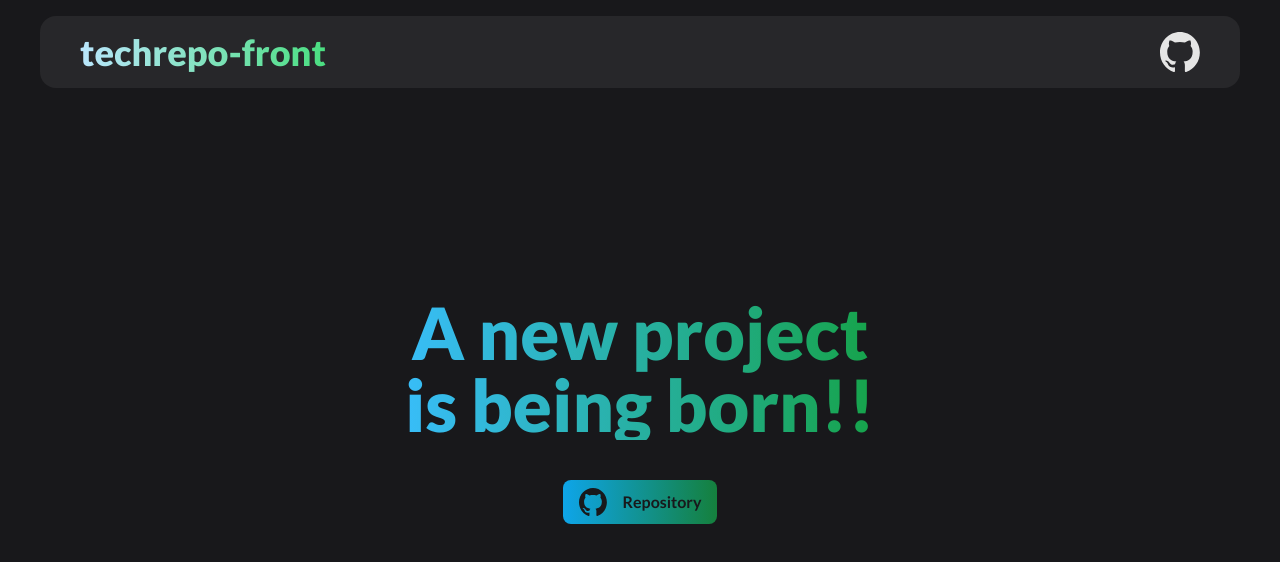
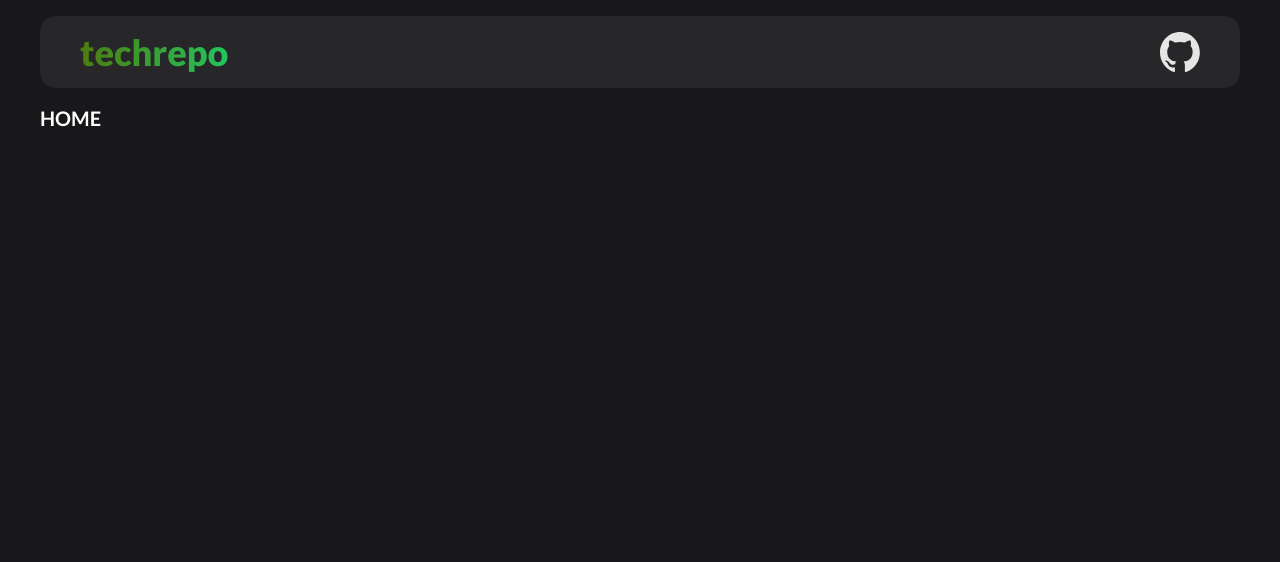
Before and after one commit to felipedossantosoliveira/techrepo-front, a Vue app: page / in a window 1280 px wide. Shown: the top 562 px of the page. Built offline with nearby package versions, Linux system fonts and the light colour scheme.

Commit message:
feat: new views and routes

```diff
--- a/src/App.vue
+++ b/src/App.vue
@@ -1,13 +1,14 @@
 <script setup>
-import { RouterLink, RouterView } from 'vue-router'
-import HelloWorld from './components/HelloWorld.vue'
+import { RouterView } from 'vue-router'
+
+
 </script>
 
 <template>
   <header>
     <div class="flex mx-10 my-4 rounded-2xl px-10 py-4 items-center bg-zinc-800 justify-between">
-        <p class="bg-gradient-to-r from-sky-200 to-green-400 bg-clip-text text-4xl font-extrabold text-transparent">
-        techrepo-front
+        <p class="bg-gradient-to-r from-lime-700 to-green-500 bg-clip-text text-4xl font-extrabold text-transparent">
+        techrepo
         </p>
         <a href="https://github.com/felipedossantosoliveira/techrepo-front" target="_blank">
         <svg class="w-10 text-neutral-200" viewBox="0 0 24 24" fill="none" xmlns="http://www.w3.org/2000/svg">
@@ -15,25 +16,9 @@ import HelloWorld from './components/HelloWorld.vue'
         </svg>
         </a>
     </div>
-      <div class="p-4 flex flex-wrap justify-center mt-48 space-y-10">
-          <div class="w-full flex justify-center">
-          <div class="w-fit">
-          <p class="bg-gradient-to-r text-center from-sky-400 to-green-600 bg-clip-text text-7xl font-extrabold text-transparent">
-              A new project <br>
-              is being born!!<br>
-          </p>
-          </div>
-          </div>
-          <div>
-              <button class="flex items-center space-x-4 bg-gradient-to-r from-sky-500 to-green-700 py-2 px-4 rounded-lg">
-                  <svg class="w-7 text-zinc-900" viewBox="0 0 24 24" fill="none" xmlns="http://www.w3.org/2000/svg">
-                      <path fill-rule="evenodd" clip-rule="evenodd" d="M11.9642 0C5.34833 0 0 5.5 0 12.3042C0 17.7432 3.42686 22.3472 8.18082 23.9767C8.77518 24.0992 8.9929 23.712 8.9929 23.3862C8.9929 23.101 8.97331 22.1232 8.97331 21.1045C5.64514 21.838 4.95208 19.6378 4.95208 19.6378C4.41722 18.2118 3.62473 17.8452 3.62473 17.8452C2.53543 17.0915 3.70408 17.0915 3.70408 17.0915C4.91241 17.173 5.54645 18.3545 5.54645 18.3545C6.61592 20.2285 8.33927 19.699 9.03257 19.373C9.13151 18.5785 9.44865 18.0285 9.78539 17.723C7.13094 17.4377 4.33812 16.3785 4.33812 11.6523C4.33812 10.3078 4.81322 9.20775 5.56604 8.35225C5.44727 8.04675 5.03118 6.7835 5.68506 5.09275C5.68506 5.09275 6.69527 4.76675 8.97306 6.35575C9.94827 6.08642 10.954 5.9494 11.9642 5.94825C12.9744 5.94825 14.0042 6.091 14.9552 6.35575C17.2332 4.76675 18.2434 5.09275 18.2434 5.09275C18.8973 6.7835 18.481 8.04675 18.3622 8.35225C19.1349 9.20775 19.5904 10.3078 19.5904 11.6523C19.5904 16.3785 16.7976 17.4172 14.1233 17.723C14.5592 18.11 14.9353 18.8432 14.9353 20.0045C14.9353 21.6545 14.9158 22.9787 14.9158 23.386C14.9158 23.712 15.1337 24.0992 15.7278 23.977C20.4818 22.347 23.9087 17.7432 23.9087 12.3042C23.9282 5.5 18.5603 0 11.9642 0Z" fill="currentColor"/>
-                  </svg>
-                  <p class="text-zinc-900 font-bold">
-                      Repository
-                  </p>
-              </button>
-          </div>
-      </div>
   </header>
+  <div class="px-10">
+    <router-view />
+  </div>
+
 </template>
--- a/src/router/index.js
+++ b/src/router/index.js
@@ -1,5 +1,6 @@
 import { createRouter, createWebHistory } from 'vue-router'
 import HomeView from '../views/HomeView.vue'
+import BrandsView from '../views/BrandsView.vue'
 
 const router = createRouter({
   history: createWebHistory(import.meta.env.BASE_URL),
@@ -10,13 +11,18 @@ const router = createRouter({
       component: HomeView
     },
     {
-      path: '/about',
-      name: 'about',
+      path: '/brands',
+      name: 'brands',
+      component: BrandsView
+    },
+    // {
+      // path: '/about',
+      // name: 'about',
       // route level code-splitting
       // this generates a separate chunk (About.[hash].js) for this route
       // which is lazy-loaded when the route is visited.
-      component: () => import('../views/AboutView.vue')
-    }
+      // component: () => import('../views/AboutView.vue')
+    // }
   ]
 })
 
--- /dev/null
+++ b/src/views/BrandsView.vue
@@ -0,0 +1,81 @@
+<script setup>
+import axios from "axios"
+import { onMounted } from 'vue'
+import { reactive } from 'vue'
+
+const brands = reactive({
+	data: [],
+})
+
+function loadBrands() {
+	axios
+		.get('http://localhost:8080/api/v1/brands')
+		.then((response) => {
+			brands.data = response.data
+		})
+		.catch((error) => {
+			console.log(error)
+		})
+}
+
+onMounted(() => {
+	loadBrands()
+})
+</script>
+<template>
+	<div class="pb-3 space-y-2">
+		<h1 class="text-3xl text-neutral-100 font-bold">Brands</h1>
+		<div>
+			<div class="flex items-center space-x-2">
+				<input type="text" placeholder="Pesquisar" class="rounded-xl px-4 py-2 w-96 bg-zinc-900 text-neutral-100 border border-neutral-600">
+				<button class="text-neutral-200 bg-zinc-800 px-8 border border-zinc-800 py-2 rounded-xl">
+					<svg xmlns="http://www.w3.org/2000/svg" fill="none" viewBox="0 0 24 24" stroke-width="1.5" stroke="currentColor" class="w-6 h-6">
+  <path stroke-linecap="round" stroke-linejoin="round" d="M21 21l-5.197-5.197m0 0A7.5 7.5 0 105.196 5.196a7.5 7.5 0 0010.607 10.607z" />
+</svg>
+
+				</button>
+			</div>
+		</div>
+	</div>
+		<div class="grid grid-cols-3 gap-4">
+		<div v-for="brand in brands.data" :key="brand.id"
+			class="bg-zinc-800 flex flex-wrap rounded-xl text-white overflow-hidden">
+			<div class="py-4 px-7 w-9/12">
+				<p class=" text-lg font-semibold mb-2">{{ brand.name }}</p>
+				<p class="text-neutral-400">Discussões: 25</p>
+				<p class="text-neutral-400">Soluções: 8</p>
+				<p class="text-neutral-400">Produtos cadastrados: 5</p>
+			</div>
+			<div class="py-5 items-start w-1/4 px-7 justify-end flex">
+				<button>
+					<svg xmlns="http://www.w3.org/2000/svg" fill="none" viewBox="0 0 24 24" stroke-width="1.5"
+						stroke="currentColor" class="w-6 h-6">
+						<path stroke-linecap="round" stroke-linejoin="round"
+							d="M14.74 9l-.346 9m-4.788 0L9.26 9m9.968-3.21c.342.052.682.107 1.022.166m-1.022-.165L18.16 19.673a2.25 2.25 0 01-2.244 2.077H8.084a2.25 2.25 0 01-2.244-2.077L4.772 5.79m14.456 0a48.108 48.108 0 00-3.478-.397m-12 .562c.34-.059.68-.114 1.022-.165m0 0a48.11 48.11 0 013.478-.397m7.5 0v-.916c0-1.18-.91-2.164-2.09-2.201a51.964 51.964 0 00-3.32 0c-1.18.037-2.09 1.022-2.09 2.201v.916m7.5 0a48.667 48.667 0 00-7.5 0" />
+					</svg>
+
+
+				</button>
+
+			</div>
+			<div class="grid grid-cols-2 divide-x w-full border-t border-neutral-400 divide-neutral-400 text-neutral-200">
+				<button class="p-4 flex space-x-2 justify-center items-center">
+					<svg xmlns="http://www.w3.org/2000/svg" fill="none" viewBox="0 0 24 24" stroke-width="1.5"
+						stroke="currentColor" class="w-6 h-6">
+						<path stroke-linecap="round" stroke-linejoin="round"
+							d="M16.862 4.487l1.687-1.688a1.875 1.875 0 112.652 2.652L10.582 16.07a4.5 4.5 0 01-1.897 1.13L6 18l.8-2.685a4.5 4.5 0 011.13-1.897l8.932-8.931zm0 0L19.5 7.125M18 14v4.75A2.25 2.25 0 0115.75 21H5.25A2.25 2.25 0 013 18.75V8.25A2.25 2.25 0 015.25 6H10" />
+					</svg>
+
+					<p>Editar</p>
+				</button>
+				<button class="p-4 flex space-x-2 justify-center items-center">
+					<svg xmlns="http://www.w3.org/2000/svg" fill="none" viewBox="0 0 24 24" stroke-width="1.5"
+						stroke="currentColor" class="w-6 h-6">
+						<path stroke-linecap="round" stroke-linejoin="round"
+							d="M21 21l-5.197-5.197m0 0A7.5 7.5 0 105.196 5.196a7.5 7.5 0 0010.607 10.607z" />
+					</svg>
+					<p>Vizualizar</p>
+				</button>
+			</div>
+		</div>
+</div></template>
--- a/src/views/HomeView.vue
+++ b/src/views/HomeView.vue
@@ -1,9 +1,8 @@
 <script setup>
-import TheWelcome from '../components/TheWelcome.vue'
 </script>
 
 <template>
   <main>
-    <TheWelcome />
+    <p class="text-xl text-white font-semibold">HOME</p>
   </main>
 </template>
```
